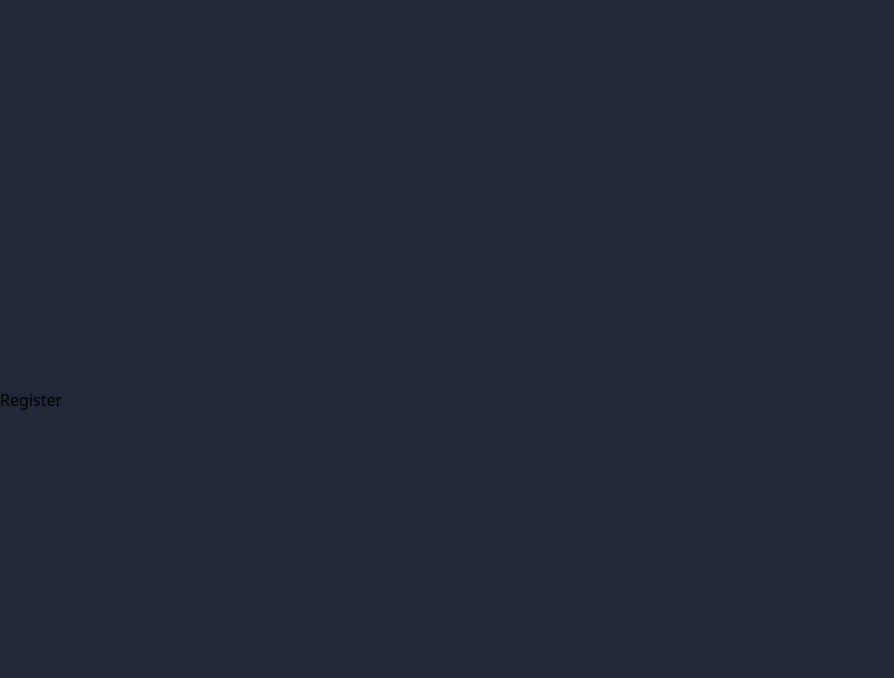
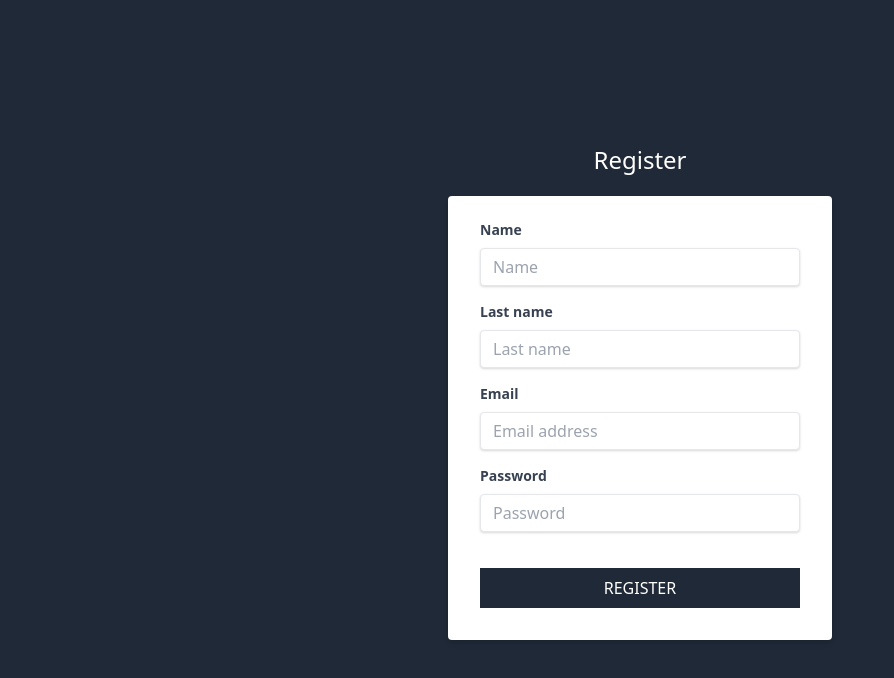
Before and after one commit to JKBustillo/CRMClient, a Next.js app: page /register in a window 1280 px wide. Shown: the top 678 px of the page, without its empty margins (0-894 px from the left). Built offline with nearby package versions, Linux system fonts and the light colour scheme.

Commit message:
feat: register

```diff
--- a/pages/register.js
+++ b/pages/register.js
@@ -4,7 +4,64 @@
 const Register = () => {
     return (
         <Layout>
-            <h1>Register</h1>
+            <h1 className="text-center text-2xl text-white font-light">Register</h1>
+
+            <div className="flex justify-center mt-5">
+                <div className="w-full max-w-sm">
+                    <form className="bg-white rounded shadow-md px-8 pt-6 pb-8 mb-4">
+                        <div className="mb-4">
+                            <label className="block text-gray-700 text-sm font-bold mb-2" htmlFor="name">
+                                Name
+                            </label>
+                            <input
+                                type="text"
+                                id="name"
+                                placeholder="Name"
+                                className="shadow appereance-none border rounded w-full py-2 px-3 text-gray-700 leading-tight focus:outline-none focus:shadow-outline"
+                            />
+                        </div>
+                        <div className="mb-4">
+                            <label className="block text-gray-700 text-sm font-bold mb-2" htmlFor="lastName">
+                                Last name
+                            </label>
+                            <input
+                                type="text"
+                                id="lastName"
+                                placeholder="Last name"
+                                className="shadow appereance-none border rounded w-full py-2 px-3 text-gray-700 leading-tight focus:outline-none focus:shadow-outline"
+                            />
+                        </div>
+                        <div className="mb-4">
+                            <label className="block text-gray-700 text-sm font-bold mb-2" htmlFor="email">
+                                Email
+                            </label>
+                            <input
+                                type="email"
+                                id="email"
+                                placeholder="Email address"
+                                className="shadow appereance-none border rounded w-full py-2 px-3 text-gray-700 leading-tight focus:outline-none focus:shadow-outline"
+                            />
+                        </div>
+                        <div className="mb-4">
+                            <label className="block text-gray-700 text-sm font-bold mb-2" htmlFor="password">
+                                Password
+                            </label>
+                            <input
+                                type="password"
+                                id="password"
+                                placeholder="Password"
+                                className="shadow appereance-none border rounded w-full py-2 px-3 text-gray-700 leading-tight focus:outline-none focus:shadow-outline"
+                            />
+                        </div>
+
+                        <input
+                            type="submit"
+                            className="bg-gray-800 w-full mt-5 p-2 text-white uppercase hover:bg-gray-900 cursor-pointer"
+                            value="Register"
+                        />
+                    </form>
+                </div>
+            </div>
         </Layout>
     );
 }
```
